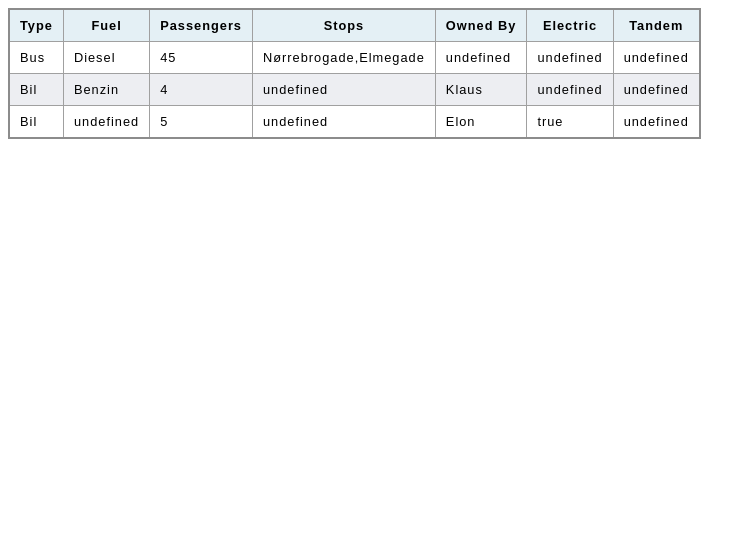
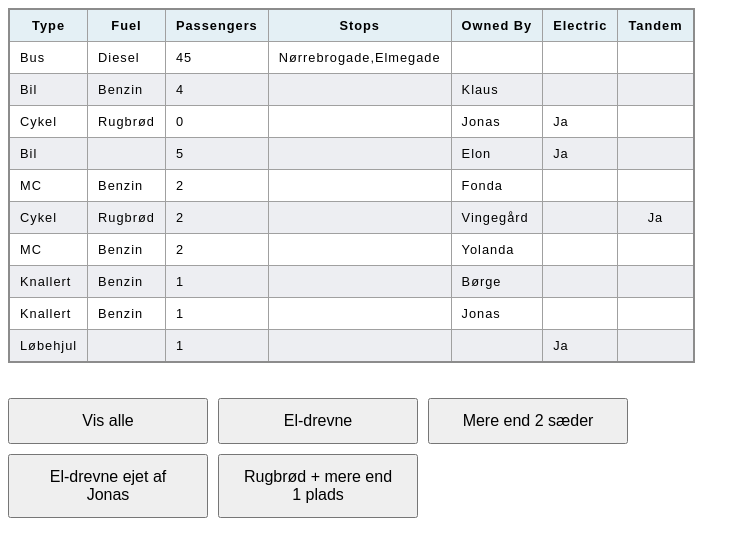
Before and after one commit to katrinebruhn/exercises, a plain HTML site: page filter_oevelse_starter_files_table/index.html in a window 1280 px wide. Shown: the whole page, without its empty margins (0-756 px from the left). Drawn offline with Linux system fonts and the light colour scheme.

Commit message:
filter øvelse

```diff
--- a/filter_oevelse_starter_files_table/index.html
+++ b/filter_oevelse_starter_files_table/index.html
@@ -10,6 +10,7 @@
   </head>
 
   <body>
+    <div class="table-container">
       <table>
         <thead>
           <tr>
@@ -25,5 +26,14 @@
 
         <tbody></tbody>
       </table>
+    </div>
+
+    <div class="filter-buttons">
+      <button id="showAll">Vis alle</button>
+      <button id="electric">El-drevne</button>
+      <button id="moreThanTwo">Mere end 2 sæder</button>
+      <button id="electricJonas">El-drevne ejet af Jonas</button>
+      <button id="rugbroed">Rugbrød + mere end 1 plads</button>
+    </div>
   </body>
 </html>
--- a/filter_oevelse_starter_files_table/script.js
+++ b/filter_oevelse_starter_files_table/script.js
@@ -32,18 +32,56 @@ const electricVehicles = vehicles.filter((vehicle) => vehicle.isElectric);
 const moreThanTwoPassengers = vehicles.filter(
   (vehicle) => vehicle.passengers > 2,
 );
-showTheseVehicles(moreThanTwoPassengers);
+const electricVehiclesOwnedByJonas = vehicles.filter(
+  (vehicle) => vehicle.isElectric && vehicle.ownedBy === "Jonas",
+);
+
+const rugbroedVehiclesMoreThanOne = vehicles.filter(
+  (vehicle) => vehicle.fuel === "Rugbrød" && vehicle.passengers > 1,
+);
+
+// Finder filter-knapperne
+const showAllButton = document.querySelector("#showAll");
+const electricButton = document.querySelector("#electric");
+const moreThanTwoButton = document.querySelector("#moreThanTwo");
+const electricJonasButton = document.querySelector("#electricJonas");
+const rugbroedButton = document.querySelector("#rugbroed");
+
+// Når der klikkes på en knap, vises det rigtige filter
+showAllButton.addEventListener("click", () => {
+  showTheseVehicles(vehicles);
+});
+
+electricButton.addEventListener("click", () => {
+  showTheseVehicles(electricVehicles);
+});
+
+moreThanTwoButton.addEventListener("click", () => {
+  showTheseVehicles(moreThanTwoPassengers);
+});
+
+electricJonasButton.addEventListener("click", () => {
+  showTheseVehicles(electricVehiclesOwnedByJonas);
+});
+
+rugbroedButton.addEventListener("click", () => {
+  showTheseVehicles(rugbroedVehiclesMoreThanOne);
+});
+
+showTheseVehicles(vehicles);
 
 function showTheseVehicles(arr) {
+  // Tømmer tabellen før et nyt filter vises
+  tbodyPointer.innerHTML = "";
   arr.forEach((each) => {
     tbodyPointer.innerHTML += `<tr>
-  <td>${each.type}</td>
-  <td>${each.fuel}</td>
-  <td>${each.passengers}</td>
-  <td>${each.stops}</td>
-  <td>${each.ownedBy}</td>
-  <td>${each.isElectric}</td>
-  <td>${each.isTandem}</td>
-</tr>`;
+      <td>${each.type}</td>
+      <td>${each.fuel ? each.fuel : ""}</td>
+      <td>${each.passengers}</td>
+      <td>${each.stops ? each.stops : ""}</td>
+      <td>${each.ownedBy ? each.ownedBy : ""}</td>
+      <td>${each.isElectric ? "Ja" : ""}</td>
+      <td>${each.isTandem ? "Ja" : ""}</td>
+    </tr>`;
   });
 }
--- a/filter_oevelse_starter_files_table/style.css
+++ b/filter_oevelse_starter_files_table/style.css
@@ -27,7 +27,7 @@ td:last-of-type {
   text-align: center;
 }
 
-tbody>tr:nth-of-type(even) {
+tbody > tr:nth-of-type(even) {
   background-color: rgb(237 238 242);
 }
 
@@ -38,3 +38,19 @@ tfoot th {
 tfoot td {
   font-weight: bold;
 }
+
+.filter-buttons {
+  margin-top: 20px;
+  display: grid;
+  grid-template-columns: repeat(3, 200px);
+  gap: 10px;
+}
+
+.filter-buttons button {
+  padding: 12px 20px;
+  font-size: 1rem;
+  cursor: pointer;
+}
+.table-container {
+  min-height: 370px;
+}
```
Lines whose indentation alone changed are shown as unchanged.
